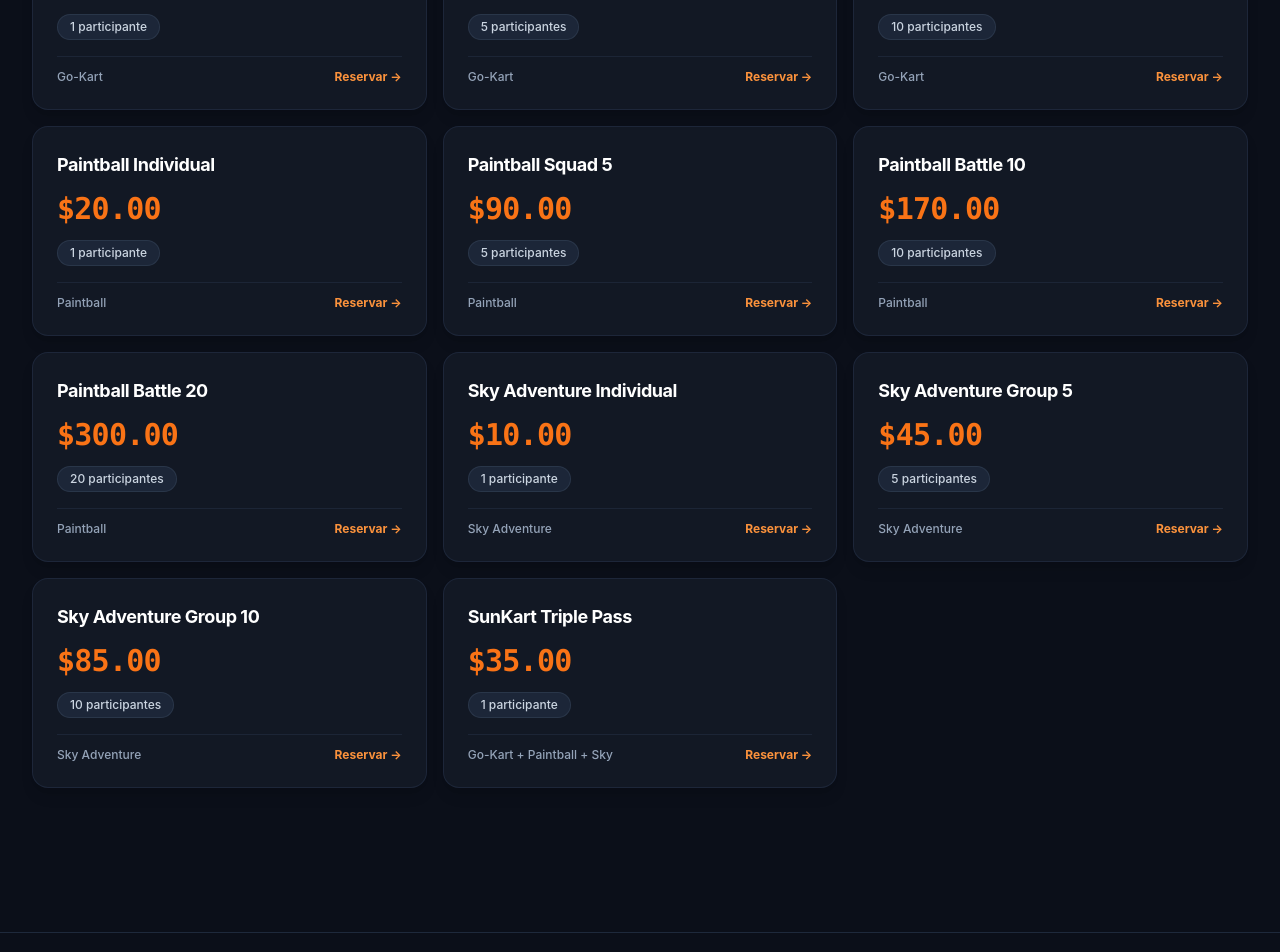
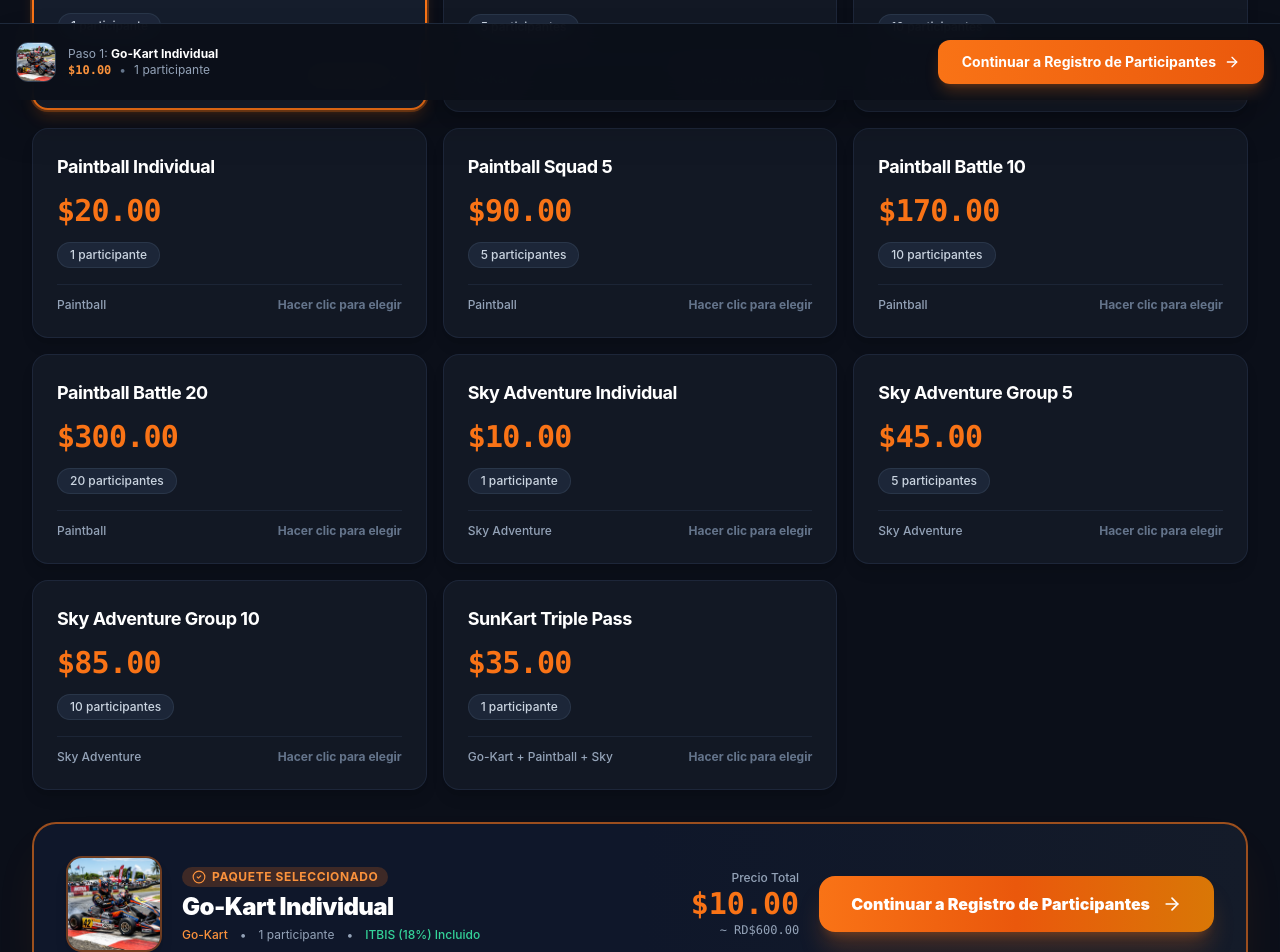
Before and after one commit to Ingjgarcia/SunKartPC, a Next.js app: page /1 in a window 1280 px wide. Shown: the part 700-1652 px from the top of the page. Built offline with nearby package versions, Linux system fonts and the light colour scheme.

Commit message:
feat(booking): implement deliberate step-by-step experience selection and explicit continue buttons

```diff
--- a/src/app/[tenantSlug]/page.tsx
+++ b/src/app/[tenantSlug]/page.tsx
@@ -1,10 +1,11 @@
 "use client";
 
+import { useState } from "react";
 import Link from "next/link";
 import { demoStore } from "@/lib/demo-store";
 import { formatCurrency, convertToDop } from "@/lib/formatters";
 import { useLanguage } from "@/lib/i18n/LanguageContext";
-import { Clock, Users, Shield, Sparkles, Trophy, ChevronRight } from "lucide-react";
+import { Users, Shield, Sparkles, Trophy, CheckCircle2, ArrowRight } from "lucide-react";
 
 export default function TenantCatalogPage({
   params,
@@ -15,18 +16,11 @@ export default function TenantCatalogPage({
   const experiences = demoStore.experiences;
   const tenant = demoStore.tenant;
 
-  const getLocalizedDesc = (slug: string, fallback: string) => {
-    if (slug === "go-kart-adult") return t("expKartAdultDesc");
-    if (slug === "go-kart-junior") return t("expKartJuniorDesc");
-    if (slug === "paintball-combat") return t("expPaintballDesc");
-    if (slug === "zipline-canopy") return t("expZiplineDesc");
-    if (slug === "sky-adventure") return t("expSkyDesc");
-    if (slug === "adventure-combo-vip") return t("expComboDesc");
-    return fallback;
-  };
+  const [selectedExpId, setSelectedExpId] = useState<string>(experiences[0]?.id || "");
+  const selectedExp = experiences.find((e) => e.id === selectedExpId) || experiences[0];
 
   return (
-    <div className="min-h-screen bg-slate-950 pb-20">
+    <div className="min-h-screen bg-slate-950 pb-28">
       {/* Hero Section */}
       <section className="relative overflow-hidden bg-gradient-to-b from-slate-900 to-slate-950 pt-12 pb-16 border-b border-slate-800">
         <div className="absolute inset-0 bg-[radial-gradient(ellipse_at_top,_var(--tw-gradient-stops))] from-orange-900/20 via-slate-950/0 to-slate-950"></div>
@@ -64,26 +58,44 @@ export default function TenantCatalogPage({
       </section>
 
       {/* Experience Catalog */}
-      <section className="max-w-7xl mx-auto px-4 sm:px-6 lg:px-8 pt-8 pb-16">
-        <div className="mb-6">
-          <h2 className="text-2xl font-black text-white tracking-tight">{t("chooseExperienceTitle")}</h2>
-          <p className="text-sm text-slate-400 mt-1">{t("chooseExperienceSubtitle")}</p>
+      <section className="max-w-7xl mx-auto px-4 sm:px-6 lg:px-8 pt-8 pb-12">
+        <div className="mb-6 flex flex-col sm:flex-row sm:items-end justify-between gap-4">
+          <div>
+            <h2 className="text-2xl font-black text-white tracking-tight">{t("chooseExperienceTitle")}</h2>
+            <p className="text-sm text-slate-400 mt-1">{t("step1SelectInstruction")}</p>
+          </div>
+          <span className="text-xs font-mono text-orange-400 bg-orange-500/10 border border-orange-500/20 px-3 py-1.5 rounded-full w-fit">
+            Paso 1 de 3: Selección de Experiencia
+          </span>
         </div>
 
+        {/* 11 Packages Grid with active selection border */}
         <div className="grid grid-cols-1 sm:grid-cols-2 lg:grid-cols-3 gap-4">
           {experiences.map((exp) => {
-            const priceDop = convertToDop(exp.price, tenant.exchangeRate);
+            const isSelected = selectedExpId === exp.id;
 
             return (
-              <Link
+              <div
                 key={exp.id}
-                href={`/${params.tenantSlug}/booking?exp=${exp.id}`}
-                className="group relative bg-[#121824] hover:bg-[#182030] border border-slate-800/90 hover:border-orange-500 rounded-2xl p-6 transition-all duration-200 cursor-pointer flex flex-col justify-between shadow-lg hover:shadow-orange-500/10 hover:-translate-y-0.5"
+                onClick={() => setSelectedExpId(exp.id)}
+                className={`group relative rounded-2xl p-6 transition-all duration-200 cursor-pointer flex flex-col justify-between select-none shadow-lg ${
+                  isSelected
+                    ? "bg-[#151d2c] border-2 border-orange-500 ring-2 ring-orange-500/30 shadow-orange-500/20 translate-y-[-2px]"
+                    : "bg-[#121824] border border-slate-800/90 hover:border-slate-700 hover:bg-[#182030] hover:translate-y-[-1px]"
+                }`}
               >
                 <div>
-                  <h3 className="font-bold text-white text-base sm:text-lg tracking-tight group-hover:text-orange-400 transition-colors">
-                    {exp.name}
-                  </h3>
+                  <div className="flex items-start justify-between gap-2">
+                    <h3 className="font-bold text-white text-base sm:text-lg tracking-tight group-hover:text-orange-400 transition-colors">
+                      {exp.name}
+                    </h3>
+                    {isSelected && (
+                      <span className="flex-shrink-0 text-[10px] font-bold bg-orange-500 text-white px-2 py-0.5 rounded-full flex items-center gap-1 shadow-sm">
+                        <CheckCircle2 className="w-3 h-3" />
+                        OK
+                      </span>
+                    )}
+                  </div>
 
                   <div className="text-3xl font-black text-orange-500 font-mono my-3 tracking-tight">
                     {formatCurrency(exp.price, "USD")}
@@ -96,16 +108,104 @@ export default function TenantCatalogPage({
 
                 <div className="pt-3 border-t border-slate-800/80 flex items-center justify-between text-xs text-slate-400 font-medium">
                   <span>{exp.category}</span>
-                  <span className="text-orange-400 font-bold group-hover:translate-x-1 transition-transform flex items-center gap-1">
-                    {t("bookButton")} →
+                  <span className={`font-bold transition-colors ${isSelected ? "text-orange-400" : "text-slate-500 group-hover:text-slate-300"}`}>
+                    {isSelected ? "Seleccionado ✓" : "Hacer clic para elegir"}
                   </span>
                 </div>
-              </Link>
+              </div>
             );
           })}
         </div>
+
+        {/* Selected Package Action Banner */}
+        {selectedExp && (
+          <div className="mt-8 bg-gradient-to-r from-slate-900 via-slate-900 to-[#141b29] border-2 border-orange-500/60 rounded-3xl p-6 sm:p-8 shadow-2xl shadow-orange-500/10 flex flex-col md:flex-row items-center justify-between gap-6">
+            <div className="flex items-center gap-5 w-full md:w-auto">
+              <img
+                src={selectedExp.imageUrl}
+                alt={selectedExp.name}
+                className="w-20 h-20 sm:w-24 sm:h-24 rounded-2xl object-cover border-2 border-orange-500/40 shadow-lg flex-shrink-0"
+              />
+              <div>
+                <div className="inline-flex items-center gap-1.5 px-2.5 py-0.5 rounded-full bg-orange-500/20 text-orange-400 text-xs font-bold uppercase tracking-wider mb-1">
+                  <CheckCircle2 className="w-3.5 h-3.5" />
+                  {t("selectedPackageHeader")}
+                </div>
+                <h3 className="text-xl sm:text-2xl font-black text-white tracking-tight">
+                  {selectedExp.name}
+                </h3>
+                <div className="flex flex-wrap items-center gap-3 text-xs text-slate-400 mt-1">
+                  <span className="text-orange-400 font-medium">{selectedExp.category}</span>
+                  <span>•</span>
+                  <span>
+                    {selectedExp.participantsCount}{" "}
+                    {selectedExp.participantsCount === 1 ? t("participantBadge") : t("participantsBadge")}
+                  </span>
+                  <span>•</span>
+                  <span className="text-emerald-400 font-medium">ITBIS (18%) Incluido</span>
+                </div>
+              </div>
+            </div>
+
+            <div className="flex flex-col sm:flex-row items-center gap-5 w-full md:w-auto">
+              <div className="text-center sm:text-right w-full sm:w-auto">
+                <span className="text-xs text-slate-400 block font-medium">Precio Total</span>
+                <span className="text-3xl font-black text-orange-500 font-mono">
+                  {formatCurrency(selectedExp.price, "USD")}
+                </span>
+                <span className="text-xs text-slate-400 font-mono block">
+                  ~ {formatCurrency(convertToDop(selectedExp.price, tenant.exchangeRate), "DOP")}
+                </span>
+              </div>
+
+              <Link
+                href={`/${params.tenantSlug}/booking?exp=${selectedExp.id}`}
+                className="w-full sm:w-auto px-8 py-4 rounded-2xl bg-gradient-to-r from-orange-500 via-orange-600 to-amber-600 hover:from-orange-600 hover:to-amber-700 text-white font-black text-base shadow-xl shadow-orange-500/25 flex items-center justify-center gap-3 transition-all hover:scale-[1.02]"
+              >
+                <span>{t("continueToBookingBtn")}</span>
+                <ArrowRight className="w-5 h-5" />
+              </Link>
+            </div>
+          </div>
+        )}
       </section>
 
+      {/* Floating Sticky Bottom Bar for instant Continue on mobile/scroll */}
+      {selectedExp && (
+        <div className="fixed bottom-0 inset-x-0 z-40 bg-slate-950/95 backdrop-blur-md border-t border-slate-800 p-3 sm:p-4 shadow-2xl">
+          <div className="max-w-7xl mx-auto flex items-center justify-between gap-4">
+            <div className="flex items-center gap-3 overflow-hidden">
+              <img
+                src={selectedExp.imageUrl}
+                alt={selectedExp.name}
+                className="w-10 h-10 rounded-xl object-cover border border-slate-700 hidden sm:block flex-shrink-0"
+              />
+              <div className="truncate">
+                <span className="text-xs text-slate-400 block truncate">
+                  Paso 1: <strong className="text-white">{selectedExp.name}</strong>
+                </span>
+                <div className="flex items-center gap-2 text-xs">
+                  <span className="font-mono font-bold text-orange-400">
+                    {formatCurrency(selectedExp.price, "USD")}
+                  </span>
+                  <span className="text-slate-500">•</span>
+                  <span className="text-slate-400">
+                    {selectedExp.participantsCount} {selectedExp.participantsCount === 1 ? t("participantBadge") : t("participantsBadge")}
+                  </span>
+                </div>
+              </div>
+            </div>
+
+            <Link
+              href={`/${params.tenantSlug}/booking?exp=${selectedExp.id}`}
+              className="px-6 py-2.5 sm:py-3 rounded-xl bg-gradient-to-r from-orange-500 to-orange-600 hover:from-orange-600 hover:to-orange-700 text-white font-bold text-sm shadow-lg shadow-orange-500/25 flex items-center gap-2 flex-shrink-0 transition-all hover:scale-[1.02]"
+            >
+              <span>{t("continueToBookingBtn")}</span>
+              <ArrowRight className="w-4 h-4" />
+            </Link>
+          </div>
+        </div>
+      )}
     </div>
   );
 }
--- a/src/lib/i18n/translations.ts
+++ b/src/lib/i18n/translations.ts
@@ -34,8 +34,13 @@ export const translations = {
     minHeightLabel: "Min.",
     waiverRequiredBadge: "Waiver Requerido",
     includesTitle: "Incluye:",
-    bookButton: "Reservar",
+    bookButton: "Seleccionar",
     perPerson: "/ paquete",
+    selectedPackageHeader: "Paquete Seleccionado",
+    changePackageBtn: "Cambiar paquete",
+    hidePackageListBtn: "Ocultar opciones",
+    continueToBookingBtn: "Continuar a Registro de Participantes",
+    step1SelectInstruction: "Haz clic en una experiencia para marcarla y luego pulsa 'Continuar'",
 
 
     // Experience Items in English & Spanish
@@ -202,8 +207,13 @@ Al firmar este documento electrónico, declaro de manera libre, voluntaria e inf
     minHeightLabel: "Min.",
     waiverRequiredBadge: "Waiver Required",
     includesTitle: "Includes:",
-    bookButton: "Book Now",
+    bookButton: "Select",
     perPerson: "/ package",
+    selectedPackageHeader: "Selected Package",
+    changePackageBtn: "Change package",
+    hidePackageListBtn: "Hide options",
+    continueToBookingBtn: "Continue to Staff & Participants Roster",
+    step1SelectInstruction: "Click on any experience to select it, then click 'Continue'",
 
 
     // Experience Items
```
Also changed, not shown: src/app/[tenantSlug]/booking/page.tsx (+74 -26 lines), 2 other files (tests, documents, lock files or other folders).
